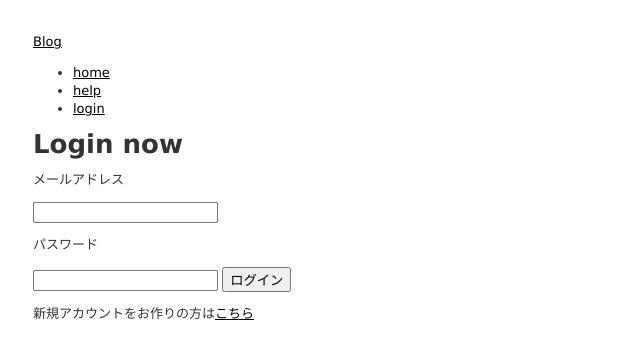
After one commit to clown-piero/blog, a Rails app: page /users/login_form in a window 1280 px wide. The commit adds this page. Shown: the top 359 px of the page, without its empty margins (0-640 px from the left). Run offline with Rails 7, Linux system fonts and the light colour scheme; style sheets or scripts are compiled from the project's sources.

Commit message:
Loginページを完成

```diff
--- a/app/controllers/users_controller.rb
+++ b/app/controllers/users_controller.rb
@@ -17,4 +17,21 @@ class UsersController < ApplicationController
     @user = User.find_by(id: params[:id])
   end
 
+  def login_form
+  end
+
+  def login
+    @user = User.find_by(email: params[:email], password: params[:password])
+    if @user
+      flash[:notice] = "ログインしました"
+      redirect_to("/users/#{@user.id}")
+    else
+      @error_message = "メールアドレスまたはパスワードが間違っています"
+      @email = params[:email]
+      @password = params[:password]
+      render("users/login_form")
+    end
+  end
+
+
 end
--- a/app/views/layouts/application.html.erb
+++ b/app/views/layouts/application.html.erb
@@ -25,7 +25,7 @@
           <%= link_to("help", "/static_pages/help") %>
         </li>
         <li>
-          <%= link_to("login", "/users/login") %>
+          <%= link_to("login", "/users/login_form") %>
       </ul>
     </header>
 
--- /dev/null
+++ b/app/views/users/login_form.html.erb
@@ -0,0 +1,15 @@
+<h1>Login now</h1>
+
+<% if @error_message %>
+    <%= @error_message %>
+<% end %>
+
+<%= form_tag("/login") do %>
+    <p>メールアドレス</p>
+    <input name="email" value="<%= @email %>">
+    <p>パスワード</p>
+    <input name="password" value="<%= @password %>">
+    <input type="submit" value="ログイン">
+<% end %>
+
+<p>新規アカウントをお作りの方は<a href="http://localhost:3000/users/new">こちら</a></p>
--- a/config/routes.rb
+++ b/config/routes.rb
@@ -1,7 +1,9 @@
 Rails.application.routes.draw do
 
   get 'users/new'
+  get "users/login_form" => "users#login_form"
   get "users/:id" => "users#mypage"
+  post "login" => "users#login"
   post "users/create" => "users#create"
   get 'static_pages/home'
   get 'static_pages/help'
```
